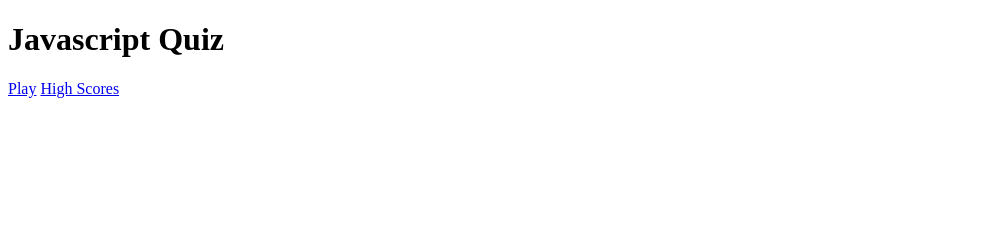
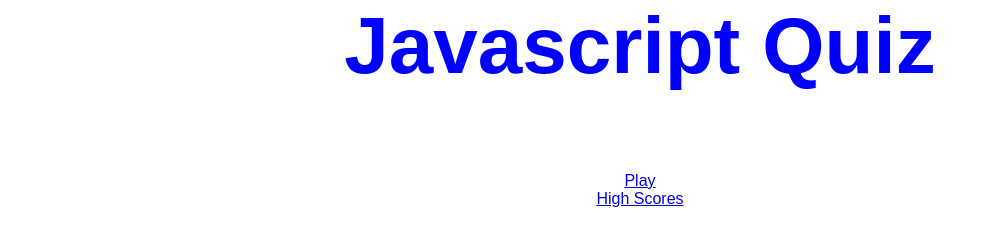
Before and after one commit to salnation/Timer-Based-Quiz-Application, a plain HTML site: page index.html in a window 1280 px wide. Shown: the whole page, without its empty margins (0-988 px from the left). Drawn offline with Linux system fonts and the light colour scheme.

Commit message:
Third commit. Bones of the html is present with comments. Classes and IDs  have been created in html and some css has been added in style.css. h1-h4 tags have been styled as well as all content hass been centered using flecbox in css.

```diff
--- a/index.html
+++ b/index.html
@@ -8,11 +8,17 @@
 </head>
 <body>
   <div class="container">
-    <div id="home">
+      <!-- Uitlizing flexbox -->
+    <div id="home" class="flex-center flex-column">
+
+        <!-- First heading tag -->
       <h1>Javascript Quiz</h1>
+
       <!-- Two anchor tags to link to other pages in our application - one for game.html and another -->
       <a class="btn" href="/game.html">Play</a>
+      <!-- To go and view the high scores -->
       <a class="btn" href="/highscores.html">High Scores</a>
+
     </div>
   </div>
 </body>
--- a/style.css
+++ b/style.css
@@ -0,0 +1,71 @@
+:root {
+    background-color: white
+    font-size:
+}
+
+*{
+    box-sizing: border-box;
+    font-family: Arial, Helvetica, sans-serif;
+    margin: 0;
+    padding: 0;
+}
+
+h1,
+h2,
+h3,
+h4 {
+    margin-bottom: 1rem;
+}
+
+h1 {
+    font-size: 5rem;
+    color: blue;
+    margin-bottom: 5rem;
+}
+
+h1 > span {
+    font-size: 2rem;
+    font-weight: bold;
+}
+
+h2 {
+    font-size: 4rem;
+    margin-bottom: 4rem;
+    font-weight: bolder;
+}
+
+h3 {
+font-size: 3rem;
+font-weight: bold;
+}
+.container {
+    width: 100%;
+    height: 100%;
+    display: flex;
+    justify-content: center;
+    align-items: center;
+    max-width: 80rem;
+    margin: 0 auto;
+}
+
+.flex-column {
+    display: flex;
+    flex-direction: column;
+}
+
+.flex-center {
+    justify-content: center;
+    align-items: center;
+}
+
+.justify-center {
+    justify-content: center;
+}
+
+.text-center {
+    text-align: center;
+}
+
+.hidden {
+    display: none;
+}
```
